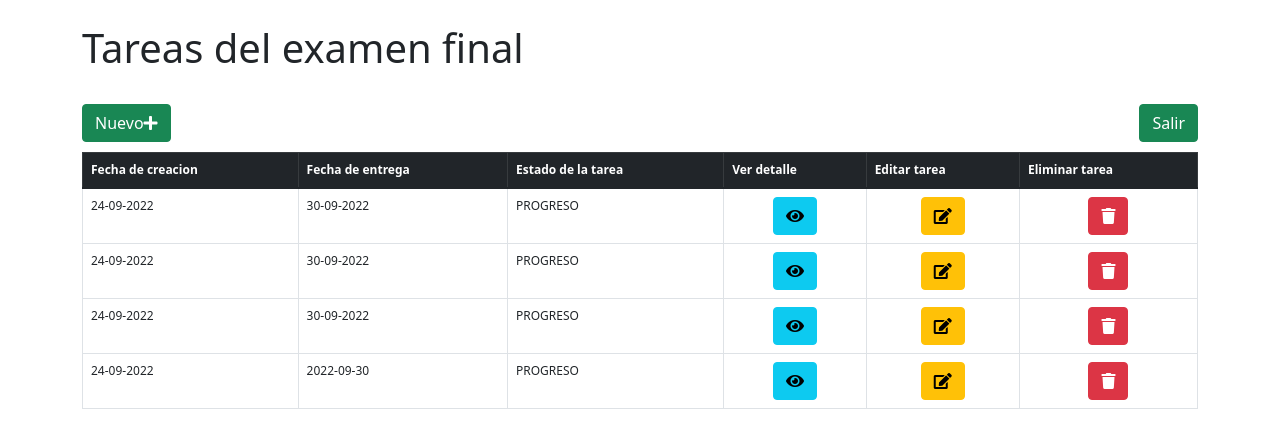
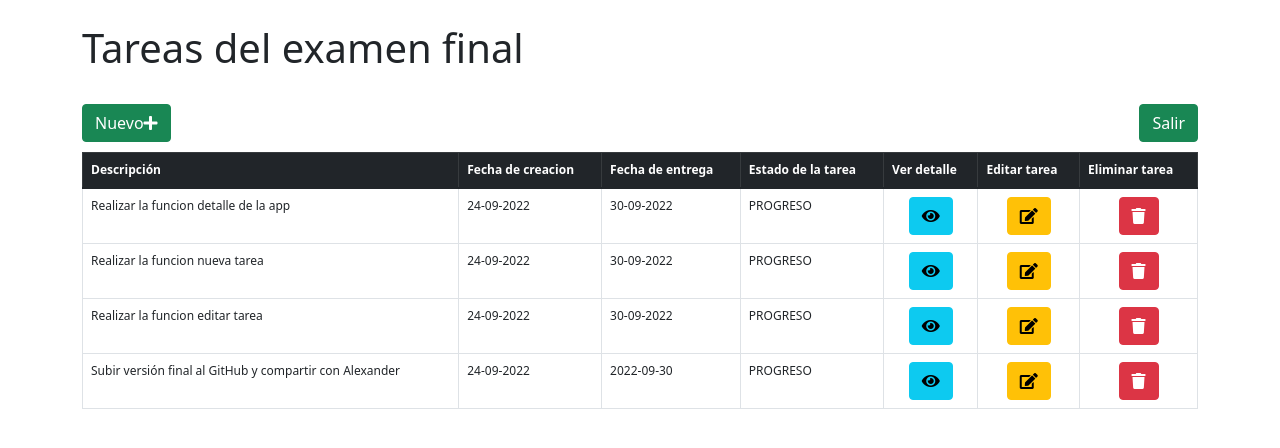
Before and after one commit to gormeno/examen_final, a Django app: page /examenFinal/dashboard in a window 1280 px wide. Shown: the top 448 px of the page. Run offline with Django 4.2, Linux system fonts and the light colour scheme; data comes from the database, SQL or seed files in the repository; both versions use the stored data as it was after the commit; some libraries are stand-ins or nearby versions.

Commit message:
gomrmeno_V_3.0

```diff
--- a/examenFinal/templates/examenFinal/dashboard.html
+++ b/examenFinal/templates/examenFinal/dashboard.html
@@ -32,7 +32,6 @@
             */
            function mostrarDetalle(idTarea) //Pregunta 1-2: hace el request correspondiente hacia la función del servidor y capturar la información de la tarea
            {
-                console.log(idTarea)
                 fetch(`datosTarea/${idTarea}`)
                 .then(response => response.json())
                 .then(data => {
@@ -54,7 +53,6 @@
            */
            function eliminarDetalle() // Pregunta 1-4: Elimina toda la información al interior de la ventana modal, para esto asocia esta función a los botones ‘Cancelar’ y ‘Cerrar’
            {
-                console.log('Funcion para eliminar el HTML interior de la ventana')
                 document.getElementById("id_det_tarea").innerHTML = ""
                 document.getElementById("id_det_descripcion").innerHTML = ""
                 document.getElementById("id_det_estado").innerHTML = ""
@@ -75,19 +73,24 @@
            */
            function nuevaTarea() // Pregunta 2-1:
             {
-                console.log('Crear nueva tarea')
-            //Escribir su codigo aqui
-
                 let elemento_descripcion = document.querySelector("#id_nueva_descripcion")
                 let descripcion = elemento_descripcion.value
-                // el estado no es editable, las tareas nacen en estado: PROGRESO
-                // la fecha de creación no es editable, nacen con la fecha del día en que son registradas
+                //Escribir su codigo aqui
                 let elemento_fechaEntrega = document.querySelector("#id_nueva_fecEntrega")
                 let fechaEntrega = elemento_fechaEntrega.value
+                if(descripcion == "" || fechaEntrega == "") {
+                    alert('Todos los campos son obligatorios') // para controlar los campos obligatorios en el registro de la nueva tarea
+                } else {
+
+                    // el estado no es editable, las tareas nacen en estado: PROGRESO
+                    // la fecha de creación no es editable, nacen con la fecha por default, sgún su definición en models
+
+                    // Eliminamos los valores del modal Agregar tarea
+                    document.querySelector("#id_nueva_descripcion").value = ""
+                    document.querySelector("#id_nueva_fecEntrega").value = ""
                     fetch(`crearTarea/${descripcion}/${fechaEntrega}`) // los datos son enviados hacia el servidor y se espera el objeto JSON de confirmación
                     .then(response => response.json())
                     .then(data => { // se recibe el objeto json, y se actualiza la tabla html con la data actualizada (con el nuevo registro)
-                    console.log(data)
                         let tabla_informacion = document.querySelector("#infoTareas")
                         tabla_informacion.innerHTML = ''
                         let informacion_tareas = data.tareas
@@ -95,21 +98,23 @@
                         {
                             let nueva_fila = `
                             <tr>
-                            <td scope="row">${informacion_tareas[i][1]}</td>
+                                <td scope="row">${informacion_tareas[i][3]}</td>
+                                <td>${informacion_tareas[i][1]}</td>
                                 <td>${informacion_tareas[i][2]}</td>
                                 <td>${informacion_tareas[i][4]}</td>
                                 <td style="text-align: center;"><a id="${informacion_tareas[i][0]}" class="btn btn-info" style="color: black;" data-bs-toggle="modal" data-bs-target="#verDetalle" onclick='mostrarDetalle("${informacion_tareas[i][0]}")'><i class="fa fa-eye"></i></a></td>
-                            <td style="text-align: center;"><a id="editar${informacion_tareas[i][0]}" class="btn btn-warning" style="color: black;" data-bs-toggle="modal" data-bs-target="#editarTarea" onclick='editarTarea("${informacion_tareas[i][0]}")'><i class="fa fa-edit"></i></a></td>
-                            <td style="text-align: center;"><a id="eliminar${informacion_tareas[i][0]}" class="btn btn-danger" style="color: white;" onclick='eliminarTarea("${informacion_tareas[i][0]}")'><i class="fa fa-trash"></i></a></td>
+                                <td style="text-align: center;"><a id="${informacion_tareas[i][0]}" class="btn btn-warning" style="color: black;" data-bs-toggle="modal" data-bs-target="#editarTarea" onclick='editarTarea("${informacion_tareas[i][0]}")'><i class="fa fa-edit"></i></a></td>
+                                <td style="text-align: center;"><a id="${informacion_tareas[i][0]}" class="btn btn-danger" style="color: white;" onclick='eliminarTarea("${informacion_tareas[i][0]}")'><i class="fa fa-trash"></i></a></td>
                             </tr>
                             `
                             tabla_informacion.innerHTML += nueva_fila
                         }
                     })
-
                     //Fin del codigo
                     $(".modal-backdrop").remove();
                     $('#nuevaTarea').hide()
+                }
+
             }
 
            /*
@@ -118,10 +123,10 @@
            */
            function eliminarNuevo()
            {
-                document.getElementById("id_nueva_descripcion").innerHTML = ""
-                document.getElementById("id_nueva_estado").innerHTML = ""
-                document.getElementById("id_nueva_fecCreacion").innerHTML = ""
-                document.getElementById("id_nueva_fecEntrega").innerHTML = ""
+                document.querySelector("#id_nueva_descripcion").value = ""
+//                document.querySelector("#id_nueva_estado").value = ""
+//                document.querySelector("#id_nueva_fecCreacion").value = ""
+                document.querySelector("#id_nueva_fecEntrega").value = ""
            }
 
            //PREGUNTA 2-2
@@ -134,11 +139,9 @@
            */
            function eliminarTarea(id_tarea)
            {
-            console.log(id_tarea)
             fetch(`eliminarTarea/${id_tarea}`) // el id es enviados hacia el servidor y se espera el objeto JSON de confirmación
             .then(response => response.json())
                 .then(data => { // se recibe el objeto json, y se actualiza la tabla html con la data actualizada (sin el eliminado)
-                    console.log(data)
                     let tabla_informacion = document.querySelector("#infoTareas")
                     tabla_informacion.innerHTML = ''
                     let informacion_tareas = data.tareas
@@ -146,12 +149,13 @@
                     {
                         let nueva_fila = `
                         <tr>
-                            <td scope="row">${informacion_tareas[i][1]}</td>
+                            <td scope="row">${informacion_tareas[i][3]}</td>
+                            <td>${informacion_tareas[i][1]}</td>
                             <td>${informacion_tareas[i][2]}</td>
                             <td>${informacion_tareas[i][4]}</td>
-                            <td style="text-align: center;"><a id="${informacion_tareas[i][0]}" class="btn btn-info" style="color: black;" data-bs-toggle="modal" data-bs-target="#verDetalle" onclick='mostrarDetalle("${informacion_tareas[i][0]}")'><i class="fa fa-eye"></i></a></td>
-                            <td style="text-align: center;"><a id="editar${informacion_tareas[i][0]}" class="btn btn-warning" style="color: black;" data-bs-toggle="modal" data-bs-target="#editarTarea" onclick='editarTarea("${informacion_tareas[i][0]}")'><i class="fa fa-edit"></i></a></td>
-                            <td style="text-align: center;"><a id="eliminar${informacion_tareas[i][0]}" class="btn btn-danger" style="color: white;" onclick='eliminarTarea("${informacion_tareas[i][0]}")'><i class="fa fa-trash"></i></a></td>
+                            <td style="text-align: center;"><a id="${informacion_tareas[i][0]}" class="btn btn-info" style="color: black;" data-bs-toggle="modal" data-bs-target="#verDetalle" onclick="mostrarDetalle(this.id)"><i class="fa fa-eye"></i></a></td>
+                            <td style="text-align: center;"><a id="${informacion_tareas[i][0]}" class="btn btn-warning" style="color: black;" data-bs-toggle="modal" data-bs-target="#editarTarea" onclick="editarTarea(this.id)"><i class="fa fa-edit"></i></a></td>
+                            <td style="text-align: center;"><a id="${informacion_tareas[i][0]}" class="btn btn-danger" style="color: white;" onclick="eliminarTarea(this.id)"><i class="fa fa-trash"></i></a></td>
                         </tr>
                         `
                         tabla_informacion.innerHTML += nueva_fila
@@ -204,6 +208,7 @@
             <table class="table table-bordered table-hover" style="font-size: 12px;">
                 <thead class="table-dark">
                     <tr>
+                        <th scope="col">Descripción</th>
                         <th scope="col">Fecha de creacion</th>
                         <th scope="col">Fecha de entrega</th>
                         <th scope="col">Estado de la tarea</th>
@@ -215,12 +220,13 @@
                 <tbody id="infoTareas">
                 {% for tarea in tareas_totales %}
                 <tr>
-                    <td scope="row">{{ tarea.fechaCreacion }}</td>
+                    <td scope="row">{{ tarea.descripcion }}</td>
+                    <td>{{ tarea.fechaCreacion }}</td>
                     <td>{{ tarea.fechaEntrega }}</td>
                     <td>{{ tarea.estadoTarea }}</td>
-                    <td style="text-align: center;"><a id="{{ tarea.id }}" class="btn btn-info" style="color: black;" data-bs-toggle="modal" data-bs-target="#verDetalle" onclick='mostrarDetalle("{{ tarea.id }}")'><i class="fa fa-eye"></i></a></td>
+                    <td style="text-align: center;"><a id="{{ tarea.id }}" class="btn btn-info" style="color: black;" data-bs-toggle="modal" data-bs-target="#verDetalle" onclick="mostrarDetalle(this.id)"><i class="fa fa-eye"></i></a></td>
                     <td style="text-align: center;"><a id="{{ tarea.id }}" class="btn btn-warning" style="color: black;" data-bs-toggle="modal" data-bs-target="#editarTarea" onclick="editarTarea(this.id)"><i class="fa fa-edit"></i></a></td>
-                    <td style="text-align: center;"><a id="eliminar{{ tarea.id }}" class="btn btn-danger" style="color: white;" onclick='eliminarTarea("{{ tarea.id }}")'><i class="fa fa-trash"></i></a></td>
+                    <td style="text-align: center;"><a id="{{ tarea.id }}" class="btn btn-danger" style="color: white;" onclick="eliminarTarea(this.id)"><i class="fa fa-trash"></i></a></td>
                 </tr>
                 {% endfor %}
                 </tbody>
@@ -244,24 +250,26 @@
                 <button type="button" class="btn-close" data-bs-dismiss="modal" aria-label="Close" onclick="eliminarNuevo()"></button>
             </div>
             <div class="modal-body">
+                <table>
                     <tbody>
                         <tr>
                             <td>Descripcion: </td>
-                        <td><input id="id_nueva_descripcion" name="descripcion" required type="text" class="form-control" size="60"></td>
+                            <td><input id="id_nueva_descripcion" name="descripcion" value="" required type="text" class="form-control"></td>
                         </tr>
                         <tr>
                             <td>Estado: </td>
-                        <td><input id="id_nueva_estado" name="estado" value="PROGRESO" required type="text" class="form-control" size="60" readonly></td>
+                            <td><input id="id_nueva_estado" name="estado" value="PROGRESO" required type="text" class="form-control" readonly></td>
                         </tr>
                         <tr>
                             <td>Fecha de creación: </td>
-                        <td><input id="id_nueva_fecCreacion" name="fechaCreacion" required type="date" value="{{ fecha_minima }}" size="60" readonly></td>
+                            <td><input id="id_nueva_fecCreacion" name="fechaCreacion" required type="text" value="{{ fecha_minima }}" readonly></td>
                         </tr>
                         <tr>
                             <td>Fecha de Entrega: </td>
-                        <td><input id="id_nueva_fecEntrega" name="fechaEntrega" required type="date" min="{{ fecha_minima }}" size="60"></td>
+                            <td><input id="id_nueva_fecEntrega" name="fechaEntrega" required type="date" min="{{ fecha_minima }}"></td>
                         </tr>
                     </tbody>
+                </table>
             </div>
             <div class="modal-footer">
                 <button type="button" class="btn btn-secondary" data-bs-dismiss="modal" onclick="eliminarNuevo()">Cancelar</button>
@@ -294,23 +302,23 @@
                         <tbody>
                             <tr>
                                 <td>Id: </td>
-                                <td><input id="id_edita_id" name="id" required type="text" class="form-control" size="60" readonly></td>
+                                <td><input id="id_edita_id" name="id" required type="text" class="form-control" readonly></td>
                             </tr>
                             <tr>
                                 <td>Descripcion: </td>
-                                <td><input id="id_edita_descripcion" name="descripcion" required type="text" class="form-control" size="60"></td>
+                                <td><input id="id_edita_descripcion" name="descripcion" required type="text" class="form-control"></td>
                             </tr>
                             <tr>
                                 <td>Estado: </td>
-                                <td><input id="id_edita_estado" name="estado" value="PROGRESO" required type="text" class="form-control" size="60" readonly></td>
+                                <td><input id="id_edita_estado" name="estado" value="PROGRESO" required type="text" class="form-control" readonly></td>
                             </tr>
                             <tr>
                                 <td>Fecha de creación: </td>
-                                <td><input id="id_edita_fecCreacion" name="fechaCreacion" required type="date" size="60" readonly></td>
+                                <td><input id="id_edita_fecCreacion" name="fechaCreacion" required type="text" readonly></td>
                             </tr>
                             <tr>
                                 <td>Fecha de Entrega: </td>
-                                <td><input id="id_edita_fecEntrega" name="fechaEntrega" required type="date" min="{{ fecha_minima }}" size="60"></td>
+                                <td><input id="id_edita_fecEntrega" name="fechaEntrega" required type="text"></td>
                             </tr>
                         </tbody>
                     </table>
```
Also changed, not shown: db.sqlite3. Lines whose indentation alone changed are shown as unchanged.
